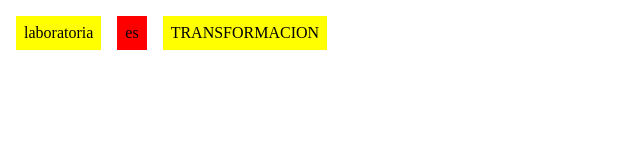
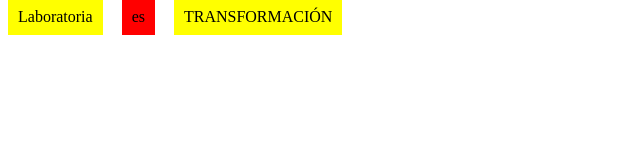
Before and after one commit to helendqg/la-bandera, a plain HTML site: page parte4/index.html in a window 1280 px wide. Shown: the whole page, without its empty margins (0-640 px from the left). Drawn offline with Linux system fonts and the light colour scheme.

Commit message:
solucion

```diff
--- a/Parte1/css/main.css
+++ b/Parte1/css/main.css
@@ -1,11 +1,15 @@
-/* Escribe tu css aqui */
-p{
-	background-color: yellow;
+.caja {
 	height: 100px;
-	margin:-4px;
 }
-.red{
-	background-color:red;
-	height: 100px;
-	margin:-4px
+
+.red {
+	background: red;
 }
+
+.yellow {
+	background: yellow;
+}
+
+.inline-block {
+	display: inline-block;
+}
--- a/Parte2/css/main.css
+++ b/Parte2/css/main.css
@@ -1,12 +1,20 @@
 /* Escribe tu css aqui */
-p{
-	background-color: yellow;
+.caja {
 	height: 100px;
 	width: 200px;
+	margin-bottom: 10px;
+	padding: 10px;
+	box-sizing: border-box;
+}
 
+.red {
+	background: red;
 }
-.red{
-	background-color:red;
-	height: 100px;
-	width: 200px;
+
+.yellow {
+	background: yellow;
 }
+
+.inline-block {
+	display: inline-block;
+}
--- a/parte3/css/main.css
+++ b/parte3/css/main.css
@@ -1,18 +1,21 @@
-/* Escribe tu css aqui */
-p{
-	background-color: yellow;
+.caja {
 	height: 100px;
 	width: 200px;
+	margin-bottom: 10px;
+	padding: 10px;
+	box-sizing: border-box;
 	display: inline-block;
-	float:left;
-	margin:8px;
+	margin-right: 15px;
 }
-.red{
-	background-color:red;
-	height: 100px;
-	width: 200px;
-	display: inline;
-	float:left;
-	margin:8px;
 
+.red {
+	background: red;
 }
+
+.yellow {
+	background: yellow;
+}
+
+.inline-block {
+	display: inline-block;
+}
--- a/parte4/css/main.css
+++ b/parte4/css/main.css
@@ -1,16 +1,21 @@
-/* Escribe tu css aqui */
-p{
-	background-color: yellow;
-	display:inline;
-	float:left;
-	margin:8px;
-	padding:8px;
+.caja {
+	height: 100px;
+	width: 200px;
+	margin-bottom: 10px;
+	padding: 10px;
+	box-sizing: border-box;
+	display: inline;
+	margin-right: 15px;
 }
-.red{
-	background-color:red;
-	display:inline;
-	float:left;
-	margin:8px;
-	padding:8px;
 
+.red {
+	background: red;
 }
+
+.yellow {
+	background: yellow;
+}
+
+.inline-block {
+	display: inline-block;
+}
--- a/parte4/index.html
+++ b/parte4/index.html
@@ -1,20 +1,13 @@
 <!DOCTYPE html>
 <html>
 	<head>
-		<!-- Completa tu código aqui -->
-		<title>la bandera</title>
-		<link rel="stylesheet" href="css/main.css"
+		<meta charset="UTF-8">
+		<title>La bandera</title>
+		<link rel="stylesheet" type="text/css" href="css/main.css">
 	</head>
 	<body>
-		<!-- Completa tu código aqui -->
-		<div>
-			<p>laboratoria</p>
-		</div>
-		<div>
-			<p class="red">es</p>
-		</div>
-		<div>
-			<p>TRANSFORMACION</p>
-		</div>
+		<div class="caja yellow">Laboratoria</div>
+		<div class="caja red">es</div>
+		<div class="caja yellow">TRANSFORMACIÓN</div>
 	</body>
 </html>
```
Also changed, not shown: Parte1/index.html (+6 -13 lines), Parte2/index.html (+6 -13 lines), parte3/index.html (+6 -13 lines).
